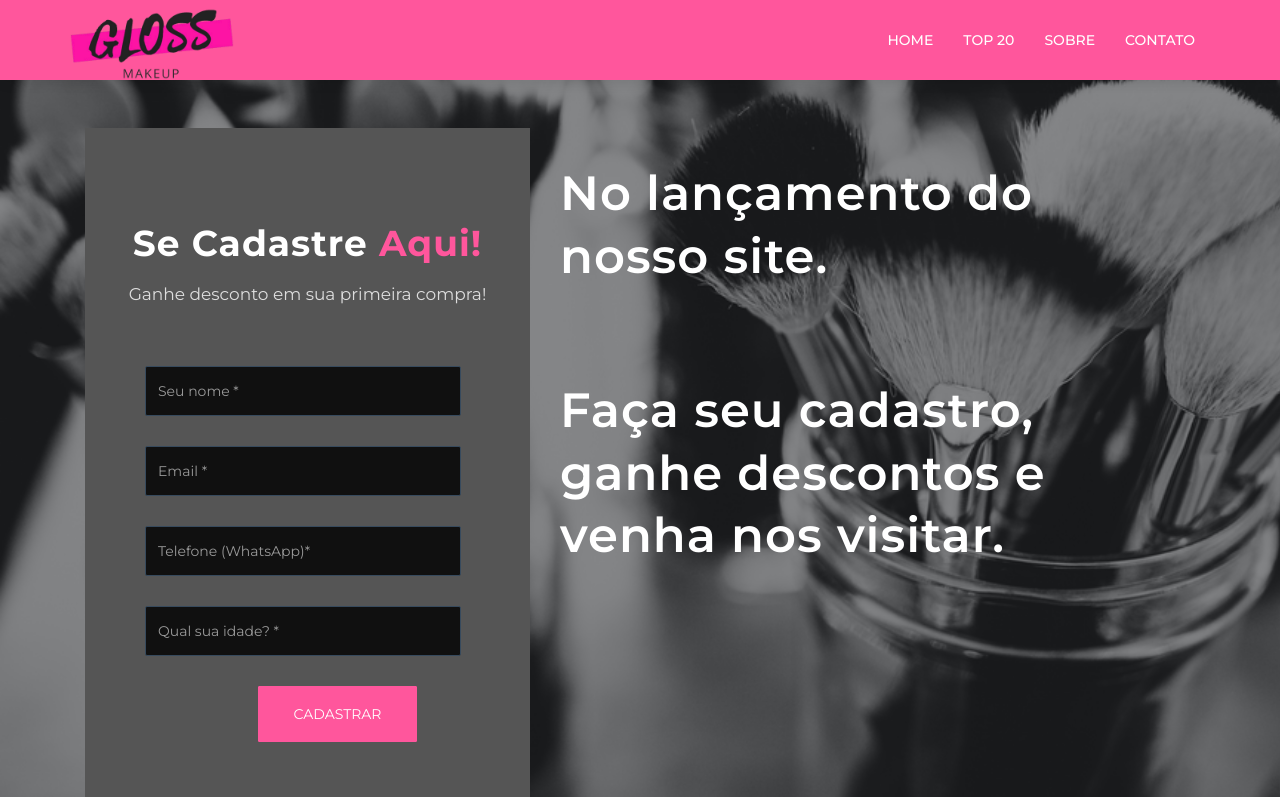
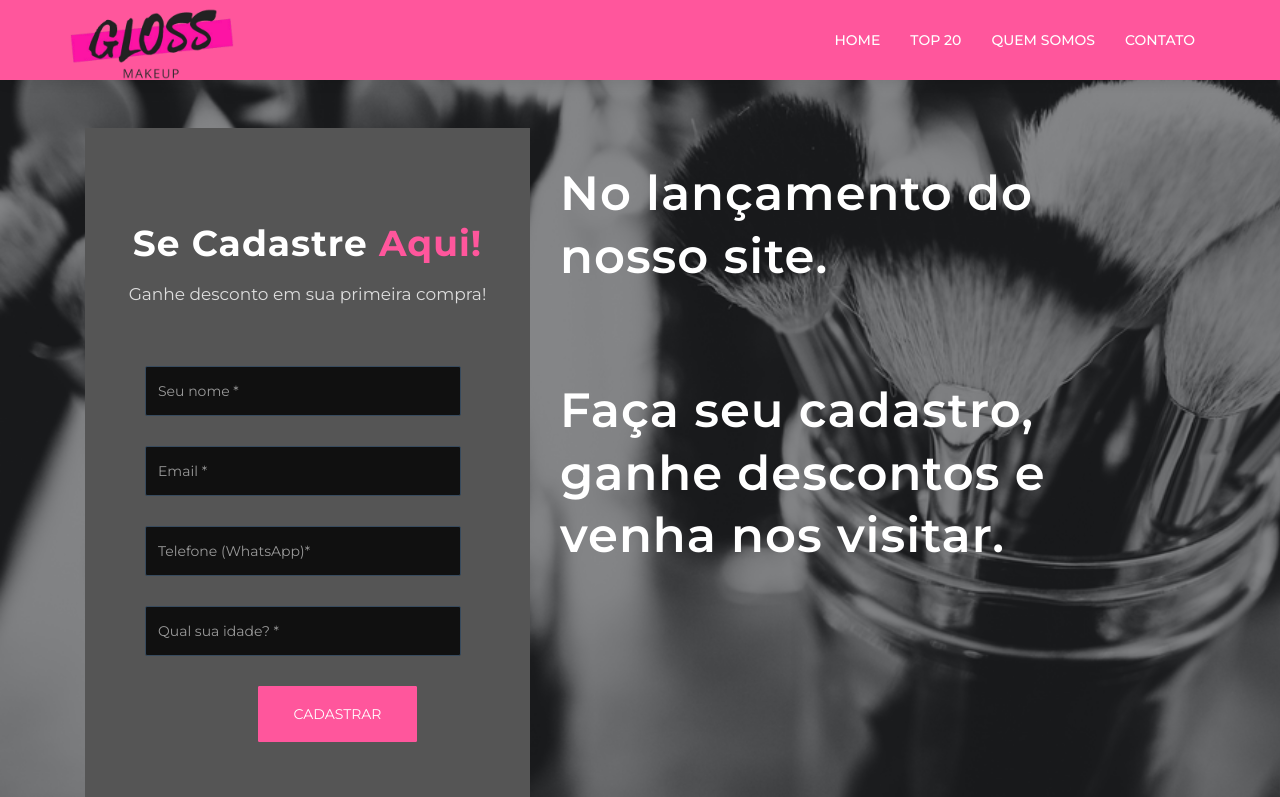
Before and after one commit to douglasdacosta/gloss-makeup, a PHP site: page / in a window 1280 px wide. Shown: the top 797 px of the page. Run offline with PHP 8.4, Linux system fonts and the light colour scheme.

Commit message:
Correcao texto

```diff
--- a/index.php
+++ b/index.php
@@ -47,7 +47,7 @@
                             <li class="scroll"><a href="#produtos">Top 20</a></li>
                             <!--<li class="scroll"><a href="#services">Services</a></li>-->
                             <!--<li class="scroll"><a href="#pricing">Pricing</a></li>-->
-                            <li class="scroll"><a href="#sobre">Sobre</a></li>
+                            <li class="scroll"><a href="#sobre">Quem somos</a></li>
                             <li class="scroll"><a href="#contact">Contato</a></li>
                         </ul>
                     </div><!-- /.navbar-collapse -->
```
